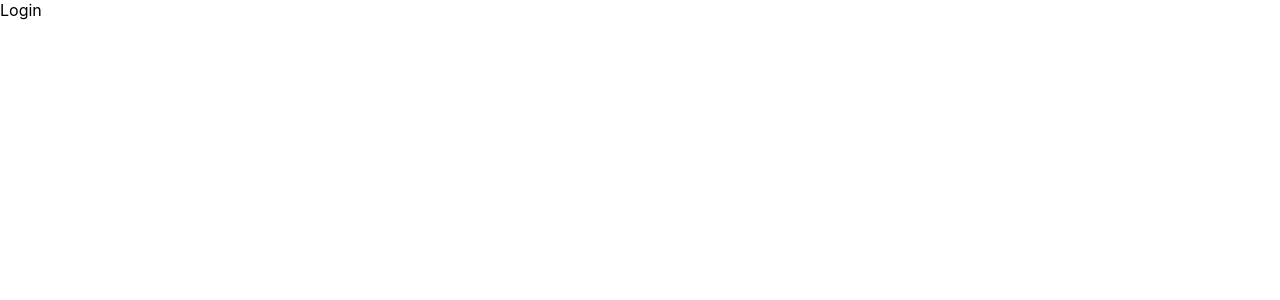
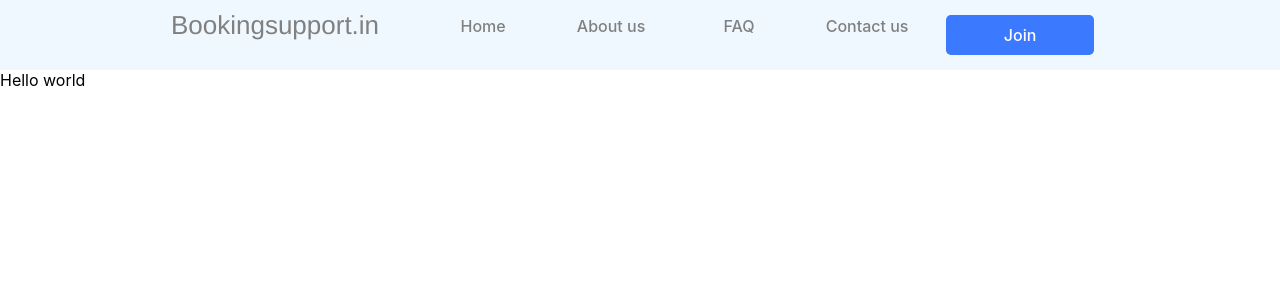
Before and after one commit to Aabhishek29/bookingsupport, a React (Create React App) app: page / in a window 1280 px wide. Shown: the top 300 px of the page. Built offline with nearby package versions, Linux system fonts and the light colour scheme.

Commit message:
adding navigation baar

```diff
--- a/src/App.js
+++ b/src/App.js
@@ -4,16 +4,14 @@ import {
   Routes,
   Route,
 } from 'react-router-dom';
-import Dashboard from './components/Dashboard';
-import Login from './components/Login';
+import Dashboard from './pages/Dashboard';
 
 
 function App() {
   return (
     <Router>
       <Routes>
-        <Route exact path='/' element={< Login />}></Route>
-        <Route exact path='/dashboard' element={< Dashboard />}></Route>
+        <Route exact path='/' element={< Dashboard />}></Route>
       </Routes>
     </Router>
   );
--- a/src/components/Login.jsx
+++ /dev/null
@@ -1,10 +0,0 @@
-import React from "react";
-
-const Login = () => {
-  return(
-		<div>
-			<header>Login</header>
-		</div>
-	)
-}
-export default Login;
--- /dev/null
+++ b/src/components/NavigationBar.jsx
@@ -0,0 +1,30 @@
+import React from "react";
+import { Link } from "react-router-dom";
+import './navigation.css'
+
+const NavigationBar = () => {
+  return(
+		<div className="nav-bar">
+			<header className="navigation-title">Bookingsupport.in</header>
+			<ul className="navigation-bar">
+				<li className="nav-item">
+					<Link className="navigation-link" to="/">Home</Link>
+				</li>
+				<li className="nav-item">
+					<Link className="navigation-link" to="/projects">About us</Link>
+				</li>
+				<li className="nav-item">
+					<Link className="navigation-link" to="/contact">FAQ</Link>
+				</li>
+				<li className="nav-item">
+					<Link className="navigation-link" to="/contact">Contact us</Link>
+				</li>
+			</ul>
+			<div className="form-navigation-btn">
+				<Link className="form-link">Join</Link>
+			</div>
+		</div>
+	)
+}
+
+export default NavigationBar;
--- /dev/null
+++ b/src/components/navigation.css
@@ -0,0 +1,47 @@
+.nav-bar{
+    background-color: aliceblue;
+    display: inline-flex;
+    width: 100vw;
+    justify-content: center;
+}
+
+.navigation-title{
+    color: gray;
+    font-size: 26px;
+    margin-top: 10px;
+    font-family: 'Franklin Gothic Medium', 'Arial Narrow', Arial, sans-serif;
+}
+
+.navigation-bar {
+    display: inline-flex;
+    list-style: none;
+    width: 40%;
+    justify-content: center;
+}
+
+.nav-item{
+    width: 25%;
+    text-align: center;
+}
+
+.navigation-link {
+    text-decoration: none;
+    font-weight: 500;
+    color: gray;
+}
+
+.form-navigation-btn {
+    background-color: #3B79Ff;
+    color: white;
+    padding: 10px;
+    margin: 15px;
+    width: 10%;
+    text-align: center;
+    border-radius: 5px;
+}
+
+.form-link {
+    text-decoration: none;
+    font-weight: 500;
+    color: rgb(255, 255, 255);
+}
--- a/src/components/Dashboard.jsx
+++ b/src/pages/Dashboard.jsx
@@ -1,8 +1,10 @@
 import React from "react";
+import NavigationBar from "../components/NavigationBar";
 
 const DashBoard = () => {
   return(
 		<div>
+			<NavigationBar />
 			<header>Hello world</header>
 		</div>
   )
```
